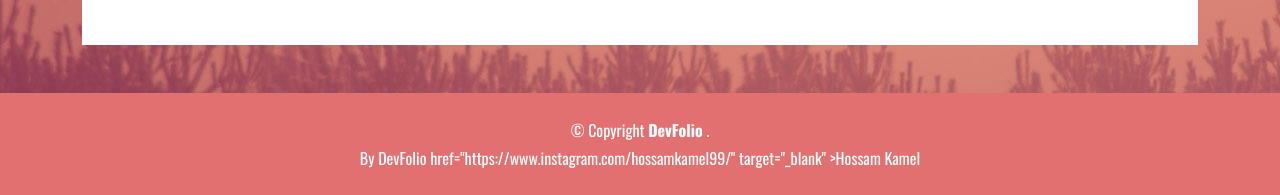
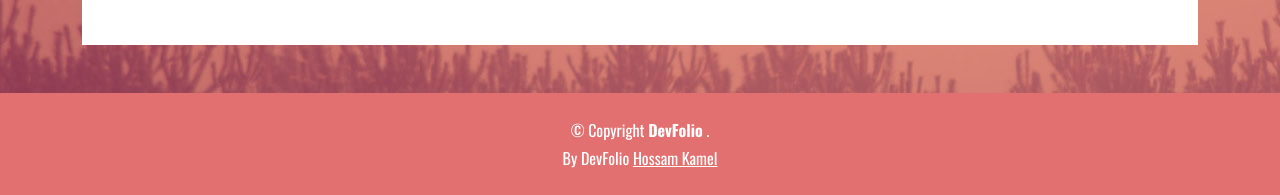
Before and after one commit to Hossamkamel99/new-Simon-portfolio, a plain HTML site: page index.html in a window 1280 px wide. Shown: the part 5307-5502 px from the top of the page. Drawn offline with nearby package versions, Linux system fonts and the light colour scheme.

Commit message:
link update

```diff
--- a/index.html
+++ b/index.html
@@ -949,10 +949,12 @@
               <div class="credits">
                 By
 <a rel="noopener" href="#" class="navbar-brand">DevFolio</a>
-                  href="https://www.instagram.com/hossamkamel99/"
-                  target="_blank"
-                  >Hossam Kamel</a
-                >
+<a
+  rel="noopener"
+  href="https://www.instagram.com/hossamkamel99/"
+  target="_blank"
+  >Hossam Kamel
+</a>
               </div>
             </div>
           </div>
```
